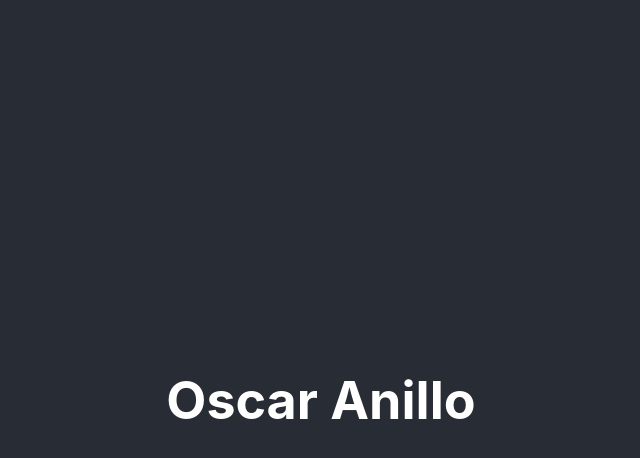
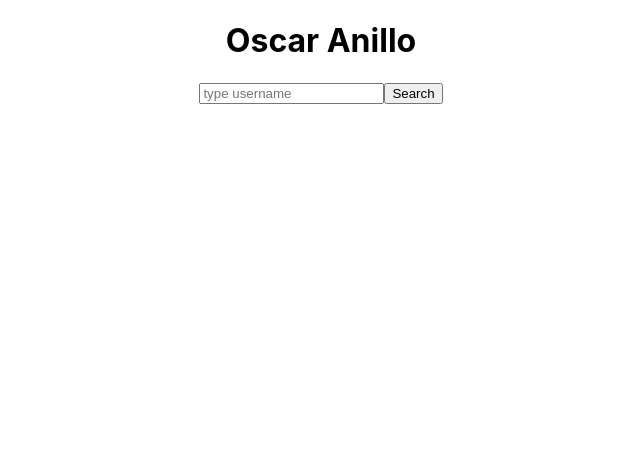
Before and after one commit to OscarAnillo/Business_Case, a React (Create React App) app: page / in a window 1280 px wide. Shown: the top 458 px of the page, without its empty margins (319-959 px from the left). Built offline with nearby package versions, Linux system fonts and the light colour scheme.

Commit message:
added frontend folder, users and repos files

```diff
--- a/package.json
+++ b/package.json
@@ -3,11 +3,14 @@
   "version": "0.1.0",
   "private": true,
   "dependencies": {
+    "@material-ui/core": "^4.11.3",
     "@testing-library/jest-dom": "^5.11.9",
     "@testing-library/react": "^11.2.5",
     "@testing-library/user-event": "^12.8.3",
+    "axios": "^0.21.1",
     "react": "^17.0.2",
     "react-dom": "^17.0.2",
+    "react-router-dom": "^5.2.0",
     "react-scripts": "4.0.3",
     "web-vitals": "^1.1.1"
   },
--- a/public/index.html
+++ b/public/index.html
@@ -2,7 +2,6 @@
 <html lang="en">
   <head>
     <meta charset="utf-8" />
-    <link rel="icon" href="favicon.png" />
     <meta name="viewport" content="width=device-width, initial-scale=1" />
     <link rel="manifest" href="%PUBLIC_URL%/manifest.json" />
 
--- a/src/Components/App/App.js
+++ b/src/Components/App/App.js
@@ -1,10 +1,12 @@
+import CallUsers from '../FrontEnd/Users/Users';
 import './App.css';
 
 function App() {
   return (
     <div className="App">
-      <header className="App-header">
+      <header>
         <h1>Oscar Anillo</h1>
+        <CallUsers />
       </header>
     </div>
   );
--- /dev/null
+++ b/src/Components/FrontEnd/Users/Users.js
@@ -0,0 +1,41 @@
+import {useState} from 'react';
+import axios from 'axios';
+
+
+export default function CallUsers(){
+    const [data, setData] = useState([]);
+    const [username, setUsername] = useState("");
+    const [loading, setLoading] = useState(false);
+
+    const searchUsers = () => {
+        setLoading(true)
+        axios.get(`https://api.github.com/users/${username}/repos`).then((res) => {
+            setData(res.data)
+            setLoading(false)
+
+        })
+        .catch((err) => console.log(err))
+    }
+
+    const submitHandler = (e) => {
+        e.preventDefault();
+    }
+    return(
+        <div>
+            <div>
+                <form onSubmit={submitHandler}>
+                    <input type="text" value={username} onChange={(e) => setUsername(e.target.value)} placeholder="type username"/>
+                    <button onClick={searchUsers}>Search</button>
+                </form>
+                {loading && <h1>Loading...</h1>}
+                {data.map(x => (
+                    <div key={x.id}>
+                        <p>Repo id: {x.id}</p>
+                        <p>Repo name: {x.name}</p>
+                        <img src={x.avatar_url} alt="" />
+                    </div>
+                ))}
+            </div>
+        </div>
+    )
+}
```
Also changed, not shown: 1 other file (tests, documents, lock files or other folders).
